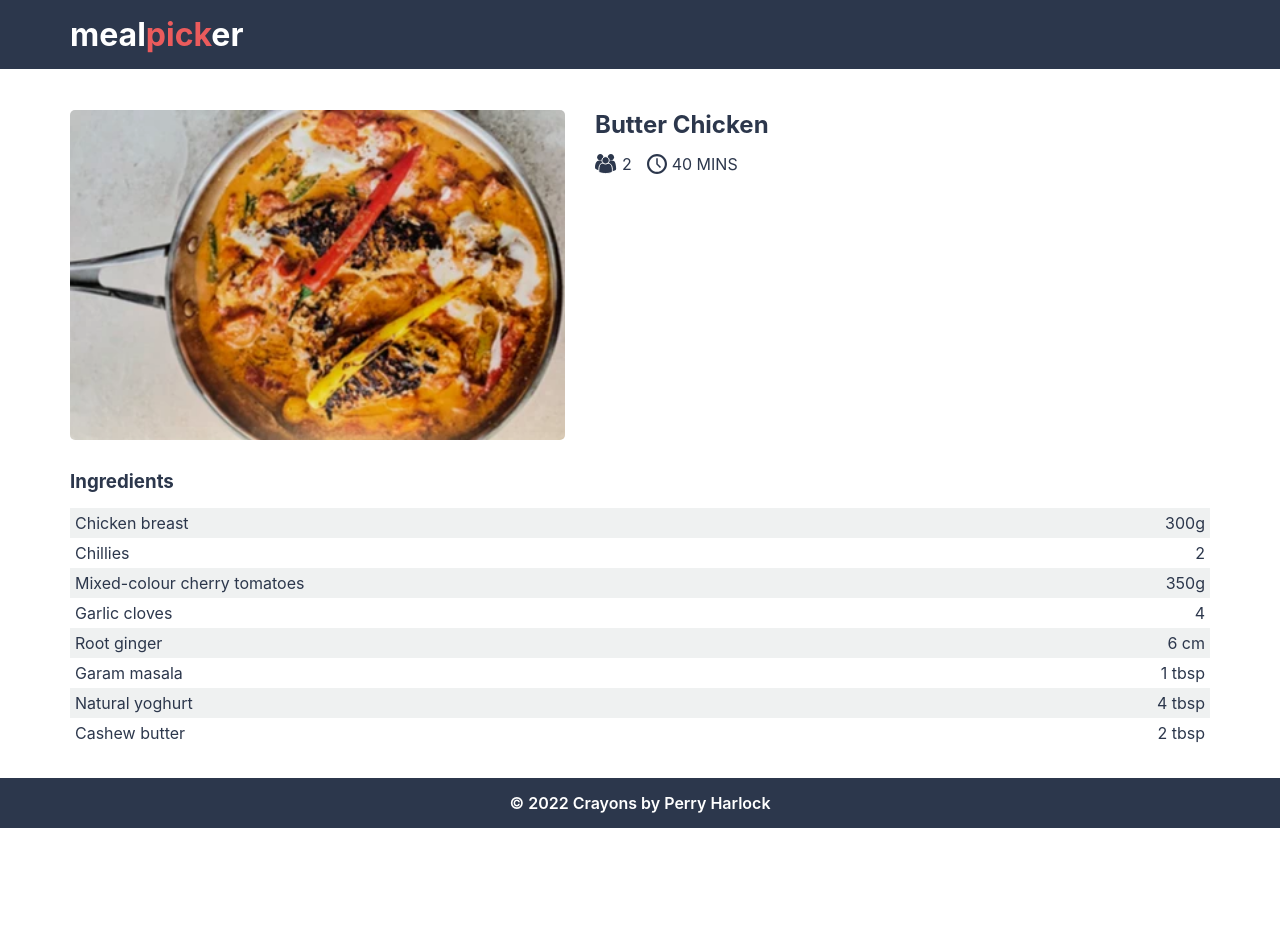
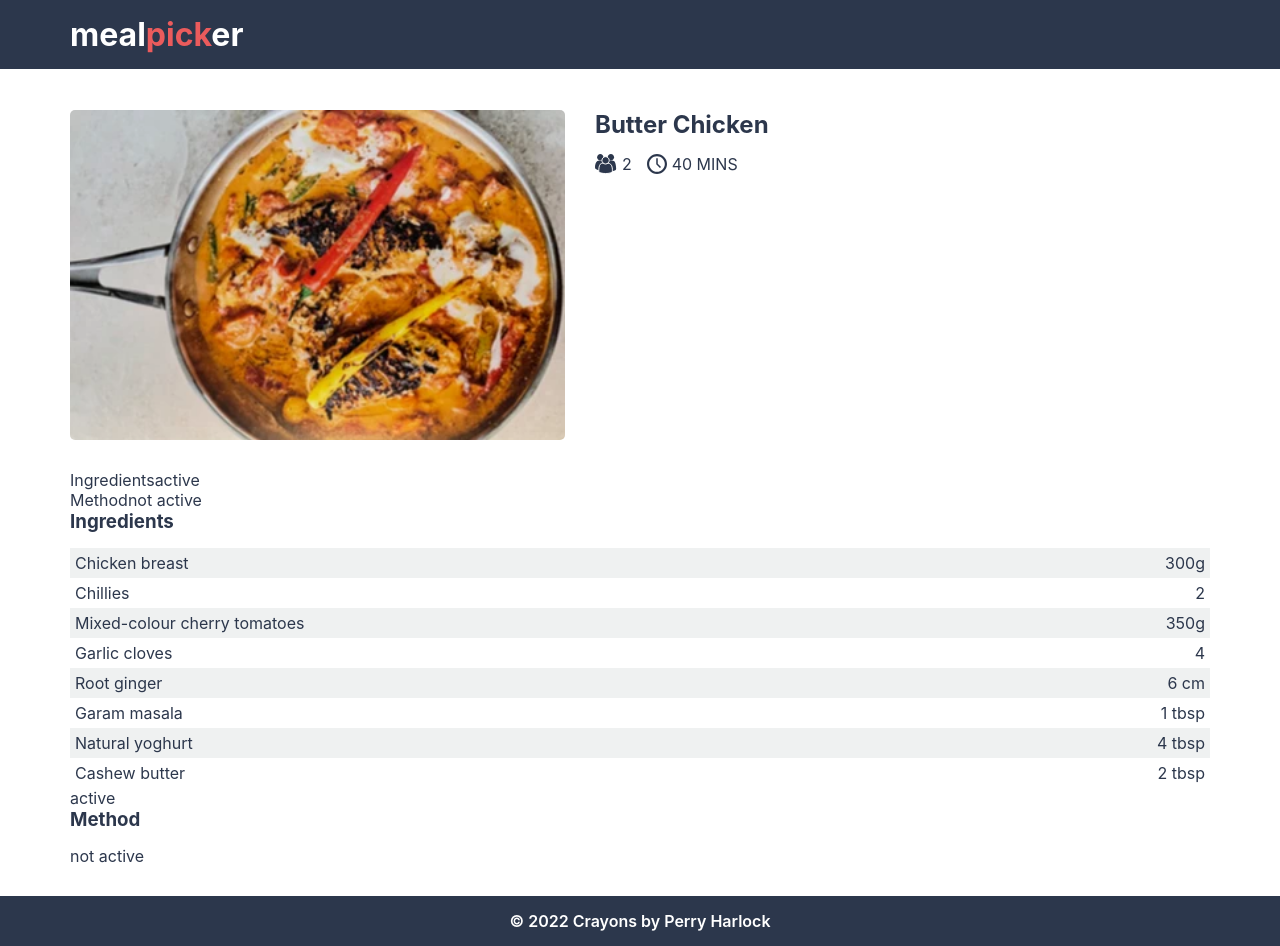
Before and after one commit to perryharlock/meal-picker, a Next.js app: page /butter-chicken in a window 1280 px wide. Before the commit the page ends 828 px from the top, so only its background shows below. Built offline with nearby package versions, Linux system fonts and the light colour scheme.

Commit message:
:sparkles: Add basic tab component

```diff
--- /dev/null
+++ b/components/Tabs/Tab.tsx
@@ -0,0 +1,26 @@
+import React from 'react'
+
+import styles from './Tabs.module.scss'
+
+export type TabProps = {
+  tabId: string;
+  title: string;
+  activeTab: string;
+  handleClick: (e: React.MouseEvent<HTMLAnchorElement, MouseEvent>, tab: string) => void;
+};
+
+export const Tab: React.FC<TabProps> = ({ tabId, title, activeTab, handleClick }) => {
+  return (
+    <li role="presentation">
+      <a
+        onClick={e => handleClick(e, tabId)}
+        role="tab"
+        href={`#${tabId}`}
+        aria-controls={tabId}
+        tabIndex={activeTab === tabId ? 0 : -1}
+      >
+          {title}{activeTab === tabId ? 'active' : 'not active'}
+      </a>
+    </li>
+  );
+};
--- /dev/null
+++ b/components/Tabs/Tabs.module.scss
@@ -0,0 +1,5 @@
+@import "styles/media-queries.scss";
+
+.tab {
+
+}
--- /dev/null
+++ b/components/Tabs/Tabs.tsx
@@ -0,0 +1,44 @@
+import React, { useState, Children } from 'react'
+
+import styles from './Tabs.module.scss'
+import { Tab } from './Tab'
+
+export type TabsProps = {
+  tabs: {title: string}[];
+};
+
+export const Tabs: React.FC<TabsProps> = ({ tabs, children }) => {
+  const [activeTab, setActiveTab] = useState('tab0')
+
+  const selectTab = (tab: string) => {
+    setActiveTab(tab);
+  }
+
+  const handleClick = (e: any, tab: string) => {
+    e.preventDefault();
+    selectTab(tab);
+  };
+
+  return (
+    <div>
+      <ul role="presentation">
+        {tabs.map((tab, index) => (
+          <Tab
+            handleClick={e => handleClick(e, `tab${index}`)}
+            tabId={`tab${index}`}
+            title={tab.title}
+            activeTab={activeTab}
+            key={`tab${index}`}
+          />
+        ))}
+      </ul>
+      {Children.map(children, (child, index) => {
+        return (
+          <div id={`tab${index}`} aria-labelledby={`tab${index}`} role="tabpanel">
+            {child} {activeTab === `tab${index}` ? 'active' : 'not active'}
+          </div>
+        )
+      })}
+    </div>
+  );
+};
--- a/pages/[meal].tsx
+++ b/pages/[meal].tsx
@@ -13,6 +13,7 @@ import { Header } from '../components/Header/Header'
 import { Footer } from '../components/Footer/Footer'
 import { Basket } from '../components/Basket/Basket'
 import { Ingredient } from '../components/Ingredient/Ingredient'
+import { Tabs } from '../components/Tabs/Tabs'
 import { Serves, Time } from '../components/Icons'
 
 import styles from '../styles/Meal.module.scss'
@@ -41,6 +42,15 @@ const MealPage: NextPage<MealType> = ({ name, img, time, serves, ingredients })
     sessionData.basket !== undefined && setBasket(sessionData.basket)
     sessionLength !== null && setBasketLength(sessionLength)
   }, []);
+
+  const tabData = [
+    {
+      "title": "Ingredients"
+    },
+    {
+      "title": "Method"
+    },
+  ];
 
   return (
     <div className={`${styles.meal} ${basketVisible ? styles['meals--no-scroll'] : ''}`}>
@@ -77,12 +87,20 @@ const MealPage: NextPage<MealType> = ({ name, img, time, serves, ingredients })
             </div>
           </div>
           <div className={styles.meal__ingredients}>
+            {/* Let's get rid of the tabData. Include the title somewhere*/}
+            <Tabs tabs={tabData}>
+              <div>
                 <h3 className={styles['meal__ingredients-title']}>Ingredients</h3>
                 <ul className={styles['meal__ingredients-list']}>
                   {ingredients.map((ingredient) => (
                     <Ingredient key={`ingredient-${ingredient.name}`} ingredient={ingredient} />
                   ))}
                 </ul>
+              </div>
+              <div>
+                <h3 className={styles['meal__ingredients-title']}>Method</h3>
+              </div>
+            </Tabs>
           </div>
         </Grid>
         {basketVisible ? (
```
Lines whose indentation alone changed are shown as unchanged.
